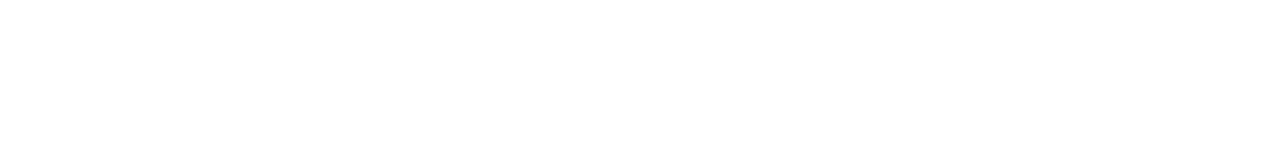
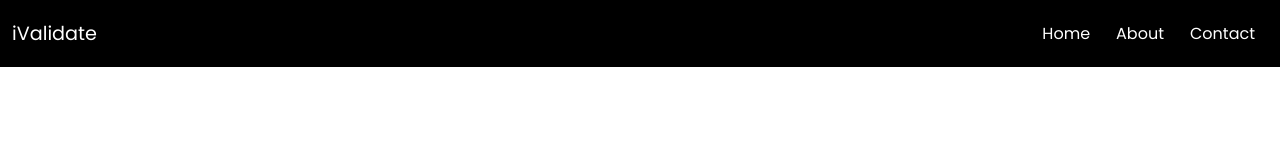
Before and after one commit to gaurav05-coder/Email-Validator, a plain HTML site: page index.html in a window 1280 px wide. Drawn offline with Linux system fonts and the light colour scheme.

Commit message:
Creating navbar

```diff
--- a/css/style.css
+++ b/css/style.css
@@ -0,0 +1,26 @@
+@import url('https://fonts.googleapis.com/css2?family=Poppins:wght@100..900&display=swap');
+
+* {
+    padding: 0;
+    margin: 0;
+  font-family: "Poppins", sans-serif;
+}
+.logo{
+    font-size: larger;
+}
+nav{
+    display: flex;
+    align-items: center;
+    justify-content: space-between;
+    background-color: black;
+    color: white;
+    padding: 19px 12px;
+}
+ul{
+    display: flex;
+}
+ul li{
+    list-style: none;
+    padding: 0 13px;
+
+}
--- a/index.html
+++ b/index.html
@@ -1,11 +1,31 @@
 <!DOCTYPE html>
 <html lang="en">
+
 <head>
     <meta charset="UTF-8">
     <meta name="viewport" content="width=device-width, initial-scale=1.0">
     <title>iValidate-Email Validator for your </title>
+    <link rel="stylesheet" href="./css/style.css">
 </head>
+
 <body>
+    <header>
+        <nav>
+            <div class="logo">iValidate</div>
+            <ul>
+                <li>Home</li>
+                <li>About</li>
+                <li>Contact</li>
+            </ul>
+        </nav>
+    </header>
+    <main>
 
+    </main>
+    <footer>
+
+    </footer>
+    <script src="/js/index.js"></script>
 </body>
+
 </html>
```
